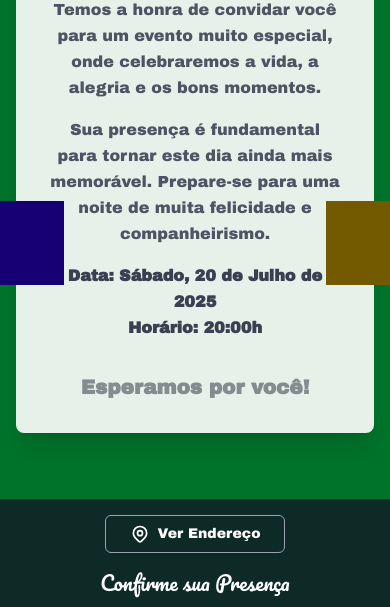
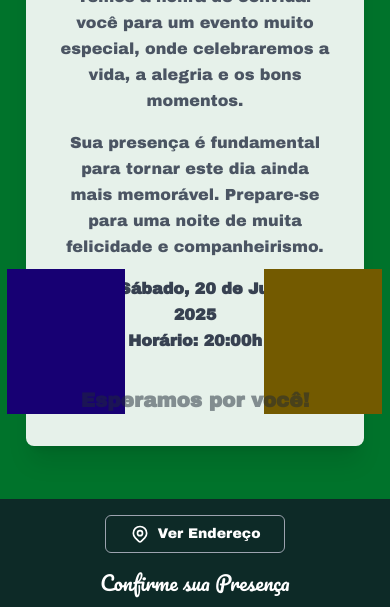
Before and after one commit to IPaulo-V/noa, a plain HTML site: page index.html in a window 390 px wide. Shown: the part 165-772 px from the top of the page. Drawn offline with nearby package versions, Linux system fonts and the light colour scheme.

Commit message:
mobile features

```diff
--- a/style.css
+++ b/style.css
@@ -1,13 +1,14 @@
-
 /* Define as fontes personalizadas */
 body {
     font-family: 'Archivo Black', sans-serif;
     margin: 0;
     padding: 0;
 }
+
 h1, h2, h3 {
     font-family: 'Pacifico', cursive;
 }
+
 /* Estilização para o fundo com placeholder de imagem */
 .convite-fundo {
     background-image: url('img/fundo.png');
@@ -15,24 +16,60 @@
     background-position: center;
     background-attachment: fixed;
 }
-        /* Estilização para o card principal para legibilidade */
+
+/* Card principal */
 .card-convite {
-            background-color: rgba(255, 255, 255, 0.9); /* Fundo branco semi-transparente */
-            backdrop-filter: blur(10px); /* Efeito de vidro fosco no fundo */
-            position: relative; /* Adicionado para posicionar as imagens filhas */
+    background-color: rgba(255, 255, 255, 0.9);
+    backdrop-filter: blur(10px);
+    position: relative;
 }
 
+/* Mickey – DESKTOP position */
 .mickey-left, .mickey-right {
     position: absolute;
-            top: +300px; /* Metade da altura da imagem para ficar sobre a linha */
-            width: 19%;
+    top: 300px;
+    width: 23%;
     height: auto;
 }
 
 .mickey-left {
-            left: -20px; /* Passa um pouco da borda esquerda */
+    left: -20px;
 }
 
 .mickey-right {
-            right: -20px; /* Passa um pouco da borda direita */
+    right: -20px;
 }
+
+@media (max-width: 768px) {
+
+    .card-convite {
+        margin: 10px;
+        padding: 20px;
+    }
+
+    /* Move Mickey higher and shrink images */
+    .mickey-left, .mickey-right {
+        top: 381px;     /* Ajuste especial para celular */
+        width: 35%;     /* Maior porque a tela é estreita */
+    }
+
+    .mickey-left {
+        left: -19px;
+    }
+
+    .mickey-right {
+        right: -18px;
+    }
+
+    /* Optional: background scroll better on mobile */
+    .convite-fundo {
+        background-attachment: scroll; /* evita bug em mobile */
+    }
+    .convite-fundo {
+        background-image: url('img/fundo-mobile.png');
+        background-size: cover;
+        background-position: center;
+        background-attachment: scroll; /* evita bug no celular */
+    }
+
+}
```
Also changed, not shown: img/fundo-mobile.png (added). Lines whose indentation alone changed are shown as unchanged.
